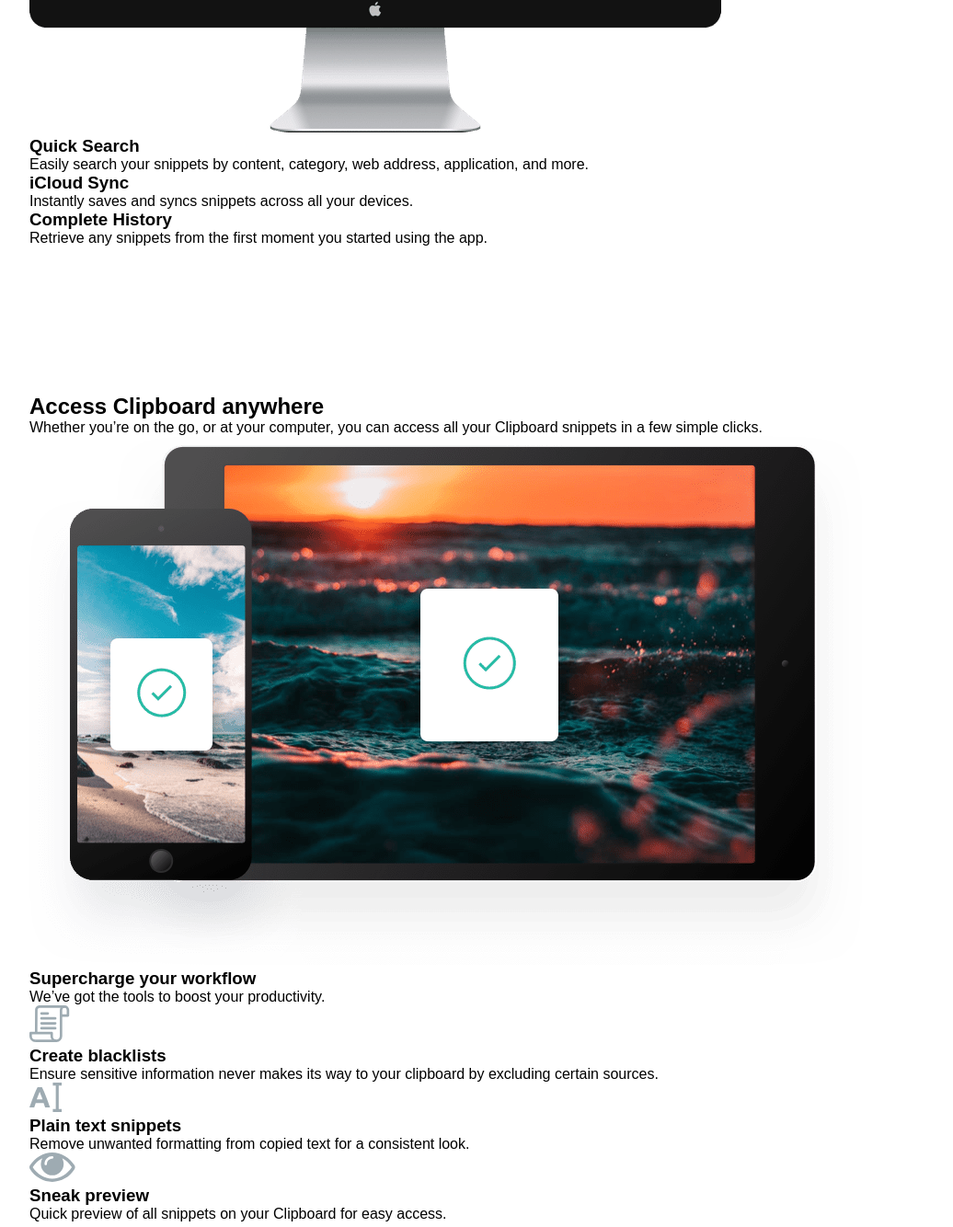
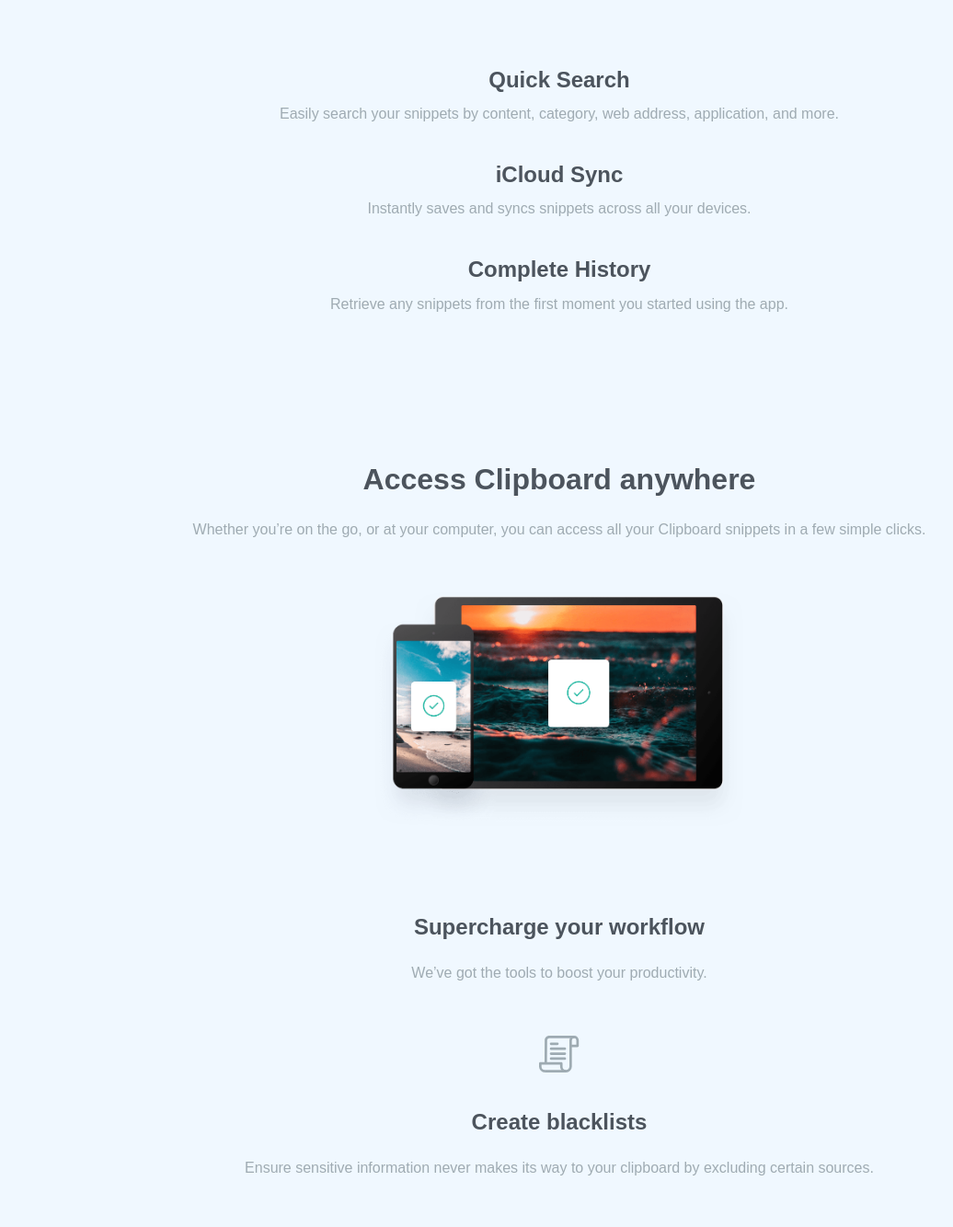
Before and after one commit to frontsitoz/Clipboard-landing-page, a plain HTML site: page index.html in a window 1280 px wide. Shown: the part 1206-2540 px from the top of the page at 92% size, without its empty margins (32-1068 px from the left). Drawn offline with Linux system fonts and the light colour scheme; a web font is replaced by a local one.

Commit message:
Añadiendo estilos a mi segunda sección

```diff
--- a/css/styles.css
+++ b/css/styles.css
@@ -14,6 +14,7 @@
 body{
 
     font-family: 'Bai Jamjuree', sans-serif;
+    background-color: aliceblue;
 }
 
 .container{
@@ -70,3 +71,95 @@ box-shadow: 0 0 10px -5px var(--StrongCyan);
 box-shadow: 0 0 10px -5px var(--LightBlue);
 background-color: var(--LightBlue);
 }
+.sectiontwo__texts{
+    text-align: center;
+}
+
+.title{
+    color: var(--DarkGrayishBlue);
+    font-size: 2rem;
+}
+
+.paragraph{
+    color: var(--GrayishBlue);
+    line-height: 1.5;
+    margin-top: 1.5em;
+
+}
+.sectiontwo__picture{
+    margin: 3em 0 6em;
+}
+.sectiontwo__img{
+    width: 100%;
+    display: block;
+    max-width: 400px;
+    margin: 0 auto;
+    margin-top: 3.5em;
+
+}
+
+.sectiontwo__articles{
+   display: flex;
+   flex-direction: column;
+  text-align: center;
+  gap: 2.5em;
+  margin-top: 2.5em;
+}
+
+.sectiontwo__title{
+color: var(--DarkGrayishBlue);
+font-size: 1.5rem;
+
+}
+
+.sectiontwo__paragraph{
+margin-top: .7em;
+line-height: 1.5;
+color: var(--GrayishBlue);
+}
+
+.clipboard{
+text-align: center;
+}
+
+.clipboard__picture{
+margin: 3em 0 6em;
+}
+
+.clipboard__articles{
+    display: flex;
+    flex-direction: column;
+   text-align: center;
+   gap: 2.5em;
+   margin-top: 2.5em;
+}
+
+.clipboard__img{
+    width: 100%;
+    display: block;
+    max-width: 400px;
+    margin: 0 auto;
+    margin-top: 3.5em;
+}
+
+.clipboard__icon{
+    display: block;
+    margin: 0 auto;
+    margin-top: 3.5em;
+    align-items: center;
+    }
+
+.clipboard__title{
+    color: var(--DarkGrayishBlue);
+    font-size: 1.5rem;
+}
+.clipboard__paragraph{
+    text-align: center;
+    color: var(--GrayishBlue);
+    line-height: 1.5;
+    margin-top: 1.5em;
+
+}
+.clipboard__icons{
+
+}
```
